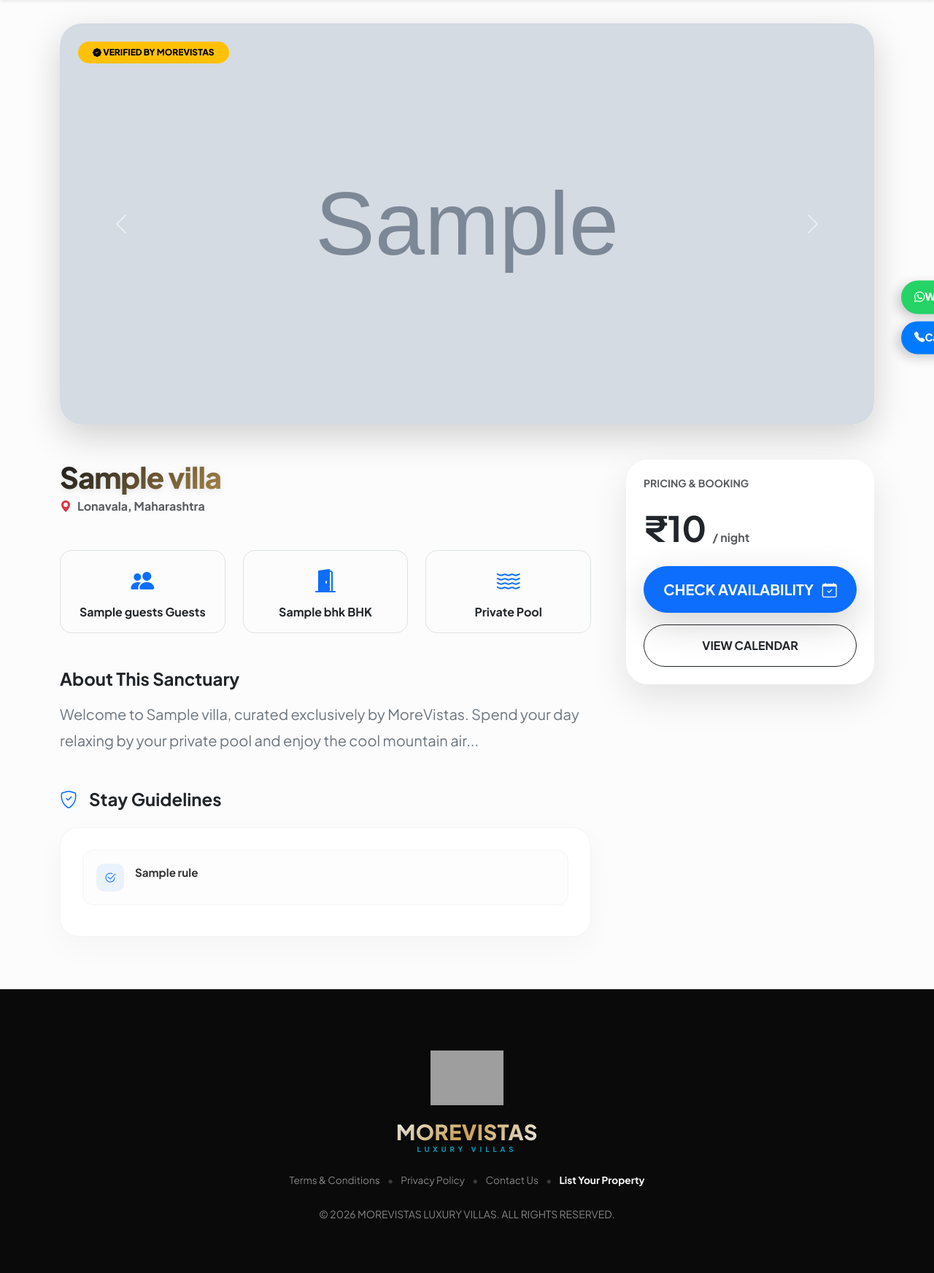
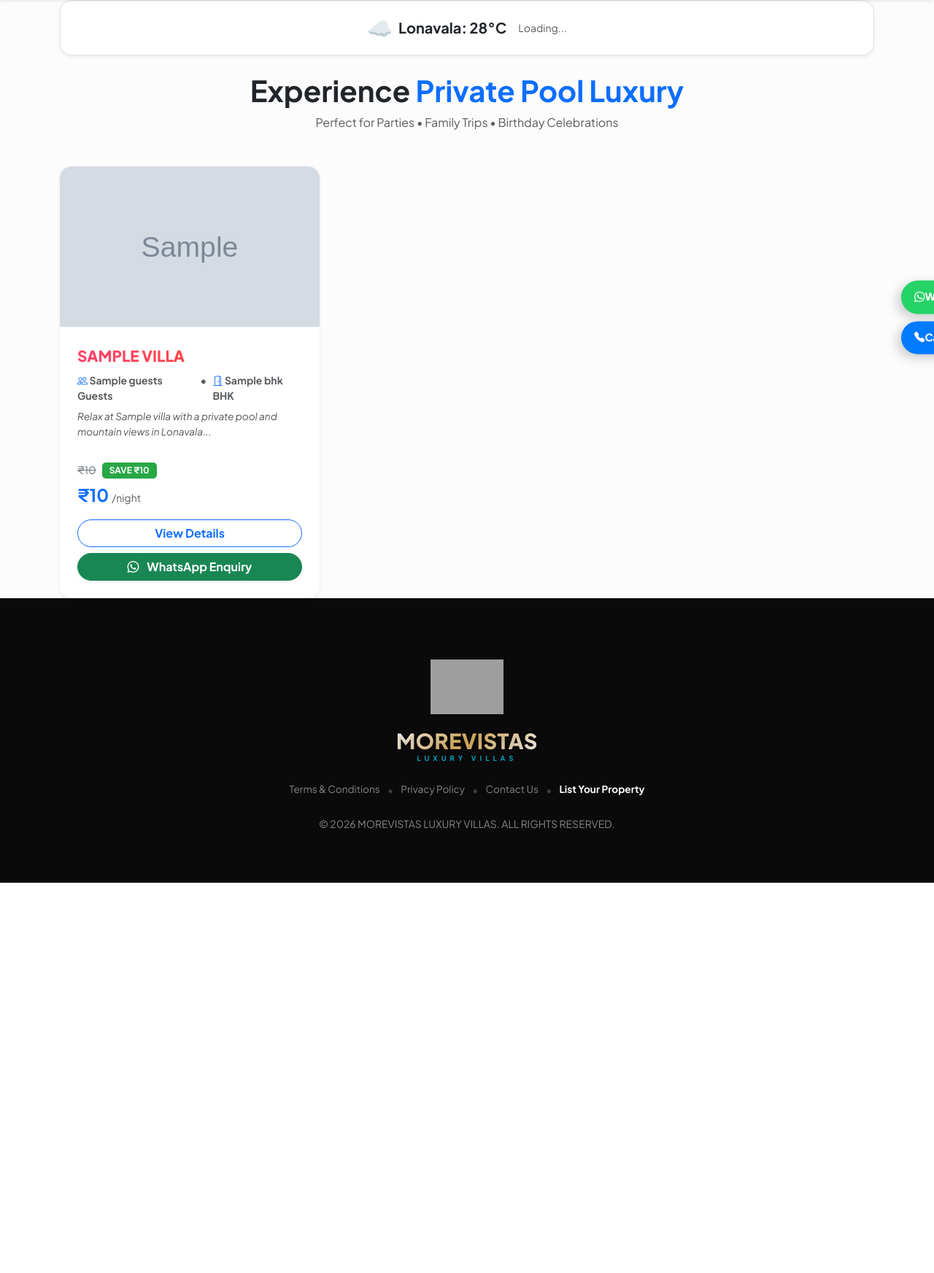
Before and after one commit to Vmtec1993/villa-saas, a Flask app: template templates/Index.html in a window 1280 px wide. Shown: the part 85-1830 px from the top of the page at 73% size. After the commit the page ends 1295 px from the top, so only its background shows below. Run offline with Flask 3, Linux system fonts and the light colour scheme; the template is opened without the code that fills it: most values are stand-ins (such as "Sample title", 1, 10 or a date in 2020); grey boxes marked "Sample" are stand-in pictures; grey boxes are pictures that could not be loaded.

Commit message:
Update Index.html

```diff
--- a/templates/Index.html
+++ b/templates/Index.html
@@ -1,128 +1,123 @@
 {% extends 'base.html' %}
 {% block content %}
 
-{# --- MASTER CSS (Original + Clean Layout Fixes) --- #}
-<link rel="stylesheet" href="https://cdn.jsdelivr.net/npm/flatpickr/dist/flatpickr.min.css">
+{% if settings.get('Banner_Show') == 'TRUE' %}
+<div class="container-fluid p-0 mb-4">
+    <div class="position-relative shadow-lg overflow-hidden">
+        <img src="{{ settings.get('Banner_URL', 'https://i.postimg.cc/25hdTQF9/retouch-2026022511311072.jpg') }}"
+             class="w-100 d-block holi-banner-img"
+             alt="Luxury Offer">
+
+        <div class="position-absolute top-0 end-0 m-3">
+            <span class="badge bg-danger rounded-pill px-3 py-2 shadow-sm animate-pulse">
+                {{ settings.get('Offer_Text', '🎨 HOLI OFFER LIVE') }}
+            </span>
+        </div>
+
+        <div class="position-absolute bottom-0 start-0 w-100 p-3 text-center" style="background: linear-gradient(transparent, rgba(0,0,0,0.6));">
+            <a href="#villaContainer" class="btn btn-light btn-lg rounded-pill fw-bold px-5 shadow-lg border-0 text-danger">BOOK NOW 🚀</a>
+        </div>
+    </div>
+</div>
+{% endif %}
+
+<div class="container mb-4">
+    <div class="bg-white p-3 rounded-4 shadow-sm border d-flex align-items-center justify-content-center">
+        <div id="weather-icon" class="me-2 fs-3">☁️</div>
+        <div class="fw-bold fs-5 text-dark">Lonavala: <span id="temp">--</span>°C</div>
+        <div id="weather-desc" class="ms-3 text-muted small text-capitalize d-none d-md-block">Loading...</div>
+    </div>
+</div>
+
 <style>
-    /* 💎 Premium Hologram Typography (Matched to Logo) */
-    .villa-title-detail {
-        background: linear-gradient(135deg, #1a1a1a 0%, #e0b15c 50%, #1a1a1a 100%);
-        -webkit-background-clip: text;
-        -webkit-text-fill-color: transparent;
-        font-weight: 850; font-size: 2.5rem;
-        letter-spacing: -1px;
-        filter: drop-shadow(0 2px 4px rgba(0,0,0,0.1));
-    }
-
-    .carousel-item img { height: 550px; object-fit: cover; border-radius: 30px; }
-    @media (max-width: 768px) { .carousel-item img { height: 320px; } .villa-title-detail { font-size: 1.8rem; } }
-
-    /* 🛡️ STAY GUIDELINES (FIXED MESSY LAYOUT) */
-    .premium-rules-container {
-        background: white; border-radius: 25px; padding: 30px;
-        border: 1px solid #f1f4f8; box-shadow: 0 15px 40px rgba(0,0,0,0.03);
-    }
-    .modern-rule-item {
-        display: flex;
-        align-items: flex-start; /* ✅ Fixed: Icon stays top, text wraps below */
-        background: #fdfdfd; padding: 18px; border-radius: 15px;
-        margin-bottom: 12px; border: 1px solid #f1f4f8; transition: 0.3s ease;
-    }
-    .rule-icon-box {
-        width: 38px; height: 38px; background: rgba(13, 110, 253, 0.08);
-        color: #0d6efd; border-radius: 10px; display: flex; align-items: center;
-        justify-content: center; margin-right: 15px; flex-shrink: 0;
-    }
-    .rule-text-content { font-weight: 600; color: #333; line-height: 1.6; font-size: 0.95rem; }
-
-    .offer-banner { position: absolute; top: 25px; left: 25px; z-index: 10; background: #ffc107; color: #000; padding: 6px 20px; border-radius: 50px; font-weight: 900; font-size: 0.75rem; }
-
-    .sticky-booking-card { position: sticky; top: 110px; border-radius: 30px; border: none; box-shadow: 0 20px 50px rgba(0,0,0,0.1); }
+    .holi-banner-img { height: auto; max-height: 480px; min-height: 250px; object-fit: cover; }
+    .animate-pulse { animation: pulse-red 2s infinite; }
+    @keyframes pulse-red { 0% { transform: scale(1); } 50% { transform: scale(1.05); } 100% { transform: scale(1); } }
+    .villa-title-main { background: linear-gradient(45deg, #ff416c, #ff4b2b); -webkit-background-clip: text; -webkit-text-fill-color: transparent; font-weight: 850; font-size: 1.3rem; }
+    .price-cut { text-decoration: line-through; color: #6c757d; font-size: 0.9rem; margin-right: 8px; }
+    .off-tag { background: #28a745; color: white; font-size: 0.75rem; padding: 2px 10px; border-radius: 5px; font-weight: bold; }
+    .sold-out-overlay { position: absolute; top: 15px; left: 15px; background: rgba(0,0,0,0.7); color: white; padding: 5px 15px; border-radius: 50px; font-size: 0.75rem; font-weight: bold; z-index: 5; border: 1px solid rgba(255,255,255,0.3); }
+    .highlight-card { border: none; transition: 0.3s; background: #f8f9fa; border-radius: 20px; }
+    .highlight-card:hover { transform: translateY(-5px); background: #fff; box-shadow: 0 10px 30px rgba(0,0,0,0.1); }
+    .villa-desc-text { font-family: 'Plus Jakarta Sans', sans-serif; font-size: 0.85rem; color: #555; line-height: 1.5; display: -webkit-box; -webkit-line-clamp: 2; -webkit-box-orient: vertical; overflow: hidden; font-style: italic; }
 </style>
 
-<div class="container py-4 mt-2">
-    {# --- IMAGE SLIDER --- #}
-    <div id="villaSlider" class="carousel slide shadow-lg mb-5" data-bs-ride="carousel" style="border-radius: 30px; overflow: hidden;">
-        <div class="offer-banner"><i class="bi bi-patch-check-fill"></i> VERIFIED BY MOREVISTAS</div>
-        <div class="carousel-inner">
-            <div class="carousel-item active"><img src="{{ villa.Image_URL }}" class="d-block w-100"></div>
-            {% for img in villa_images %}{% if img != villa.Image_URL %}
-                <div class="carousel-item"><img src="{{ img }}" class="d-block w-100"></div>
-            {% endif %}{% endfor %}
-        </div>
-        <button class="carousel-control-prev" type="button" data-bs-target="#villaSlider" data-bs-slide="prev"><span class="carousel-control-prev-icon"></span></button>
-        <button class="carousel-control-next" type="button" data-bs-target="#villaSlider" data-bs-slide="next"><span class="carousel-control-next-icon"></span></button>
+<div class="container mt-4 text-center">
+    <h1 class="fw-bold display-6">Experience <span class="text-primary">Private Pool Luxury</span></h1>
+    <p class="text-muted">Perfect for Parties • Family Trips • Birthday Celebrations</p>
 </div>
 
-    <div class="row g-5">
-        <div class="col-lg-8">
-            <h1 class="villa-title-detail mb-1">{{ villa.Villa_Name }}</h1>
-            <p class="text-muted mb-5 fw-bold"><i class="bi bi-geo-alt-fill text-danger me-2"></i>Lonavala, Maharashtra</p>
+<div class="container mt-5">
+    <div class="row g-4" id="villaContainer">
+        {% if villas %}
+            {% for villa in villas %}
+            <div class="col-md-4">
+                <div class="card h-100 border-0 shadow-sm rounded-4 overflow-hidden position-relative">
+                    {% if villa.Status|lower == 'sold out' %}
+                    <div class="sold-out-overlay text-uppercase">🚫 Sold Out</div>
+                    {% endif %}
 
-            {# --- HIGHLIGHTS --- #}
-            <div class="row g-4 mb-5 text-center">
-                <div class="col-4"><div class="highlight-badge-card border rounded-4 p-3"><i class="bi bi-people-fill fs-2 text-primary"></i><div class="fw-bold mt-2">{{ villa.Guests }} Guests</div></div></div>
-                <div class="col-4"><div class="highlight-badge-card border rounded-4 p-3"><i class="bi bi-door-open-fill fs-2 text-primary"></i><div class="fw-bold mt-2">{{ villa.BHK }} BHK</div></div></div>
-                <div class="col-4"><div class="highlight-badge-card border rounded-4 p-3"><i class="bi bi-water fs-2 text-primary"></i><div class="fw-bold mt-2">Private Pool</div></div></div>
+                    <img src="{{ villa.Image_URL }}" class="card-img-top" style="height:220px; object-fit:cover; {% if villa.Status|lower == 'sold out' %}filter: grayscale(0.8);{% endif %}">
+
+                    <div class="card-body p-4 text-start d-flex flex-column">
+                        <span class="villa-title-main text-uppercase">{{ villa.Villa_Name }}</span>
+
+                        <div class="d-flex gap-2 mt-2 mb-2 small fw-bold text-muted">
+                            <span><i class="bi bi-people text-primary"></i> {{ villa.Guests }} Guests</span>
+                            <span>•</span>
+                            <span><i class="bi bi-door-open text-primary"></i> {{ villa.BHK }} BHK</span>
                         </div>
 
-            <div class="mb-5">
-                <h4 class="fw-bold mb-3">About This Sanctuary</h4>
-                <p class="text-secondary fs-5" style="line-height: 1.8;">Welcome to {{ villa.Villa_Name }}, curated exclusively by MoreVistas. Spend your day relaxing by your private pool and enjoy the cool mountain air...</p>
+                        <div class="mb-3">
+                            <p class="villa-desc-text">Relax at {{ villa.Villa_Name }} with a private pool and mountain views in Lonavala...</p>
                         </div>
 
-            {# --- ✅ STAY GUIDELINES (FIXED MESSY LIST) --- #}
-            <div class="mb-5">
-                <h4 class="fw-bold mb-4 d-flex align-items-center"><i class="bi bi-shield-check text-primary me-3"></i>Stay Guidelines</h4>
-                <div class="premium-rules-container">
-                    {% if villa.Rules_List %}
-                        {% for rule in villa.Rules_List %}
-                        <div class="modern-rule-item">
-                            <div class="rule-icon-box">
-                                {% if 'Smoking' in rule %}<i class="bi bi-no-backdrop"></i>
-                                {% elif 'music' in rule or '10 PM' in rule %}<i class="bi bi-volume-mute"></i>
-                                {% elif 'ID' in rule %}<i class="bi bi-person-badge"></i>
-                                {% elif 'Deposit' in rule %}<i class="bi bi-cash-stack"></i>
-                                {% else %}<i class="bi bi-check2-circle"></i>{% endif %}
+                        <div class="mt-auto">
+                            {% set current_p = villa.get('current_display_price', villa.get('Price', 0))|int %}
+                            {% if current_p > 0 %}
+                                <div class="d-flex align-items-center mb-1">
+                                    {% if villa.get('amount_saved', 0)|int > 0 %}
+                                        <span class="price-cut">₹{{ villa.Original_Price }}</span>
+                                        <span class="off-tag">SAVE ₹{{ villa.amount_saved }}</span>
+                                    {% endif %}
                                 </div>
-                            <span class="rule-text-content">{{ rule }}</span>
+                                <div class="d-flex align-items-baseline">
+                                    <span class="fs-4 fw-bold text-primary">₹{{ current_p }}</span>
+                                    <small class="text-muted ms-1">/night</small>
                                 </div>
-                        {% endfor %}
                             {% else %}
-                        <p class="text-muted">Standard rules apply.</p>
+                                <span class="fs-5 fw-bold text-info">Price on Request</span>
+                            {% endif %}
+                        </div>
+
+                        <div class="mt-3">
+                            {% if villa.Status|lower == 'sold out' %}
+                            <button class="btn btn-secondary w-100 rounded-pill fw-bold" disabled>Fully Booked</button>
+                            {% else %}
+                            <a href="/villa/{{ villa.Villa_ID }}" class="btn btn-outline-primary w-100 rounded-pill fw-bold mb-2">View Details</a>
+                            <a href="/enquiry/{{ villa.Villa_ID }}" class="btn btn-success w-100 rounded-pill fw-bold shadow-sm">
+                                <i class="bi bi-whatsapp me-2"></i> WhatsApp Enquiry
+                            </a>
                             {% endif %}
                         </div>
                     </div>
                 </div>
-
-        {# --- SIDEBAR BOOKING --- #}
-        <div class="col-lg-4">
-            <div class="card sticky-booking-card p-4">
-                <h5 class="fw-bold mb-4 text-muted small text-uppercase tracking-widest">Pricing & Booking</h5>
-                <div class="mb-4">
-                    {% if villa.current_display_price|int > 0 %}
-                        <div class="d-flex align-items-baseline">
-                            <span class="display-5 fw-bold text-dark">₹{{ villa.current_display_price|int }}</span>
-                            <span class="text-muted ms-2 fw-bold">/ night</span>
             </div>
-                    {% else %}
-                        <h3 class="text-primary fw-bold">Price on Request</h3>
+            {% endfor %}
         {% endif %}
     </div>
-
-                <div class="d-grid gap-3">
-                    {# ✅ New Step: Always through Enquiry Form first #}
-                    <a href="/enquiry/{{ villa.Villa_ID }}" class="btn btn-primary btn-lg rounded-pill py-3 fw-bold shadow-lg">
-                        CHECK AVAILABILITY <i class="bi bi-calendar-check ms-2"></i>
-                    </a>
-                    <button class="btn btn-outline-dark rounded-pill py-3 fw-bold" id="btnCheckAvail">VIEW CALENDAR</button>
 </div>
 
-                <div id="calendar-container" style="display:none;" class="mt-4 text-center">
-                    <div id="availability-calendar" class="mx-auto"></div>
-                </div>
-            </div>
-        </div>
-    </div>
-</div>
+<script>
+    async function getLonavalaWeather() {
+        try {
+            const res = await fetch('https://api.openweathermap.org/data/2.5/weather?q=Lonavala&units=metric&appid=ff33d264f24db26d13749072556f8794');
+            const data = await res.json();
+            document.getElementById('temp').innerText = Math.round(data.main.temp);
+            document.getElementById('weather-desc').innerText = data.weather[0].description;
+            document.getElementById('weather-icon').innerHTML = `<img src="https://openweathermap.org/img/wn/${data.weather[0].icon}.png" width="40">`;
+        } catch (e) { document.getElementById('temp').innerText = "28"; }
+    }
+    getLonavalaWeather();
+</script>
 {% endblock %}
```
Lines whose indentation alone changed are shown as unchanged.
